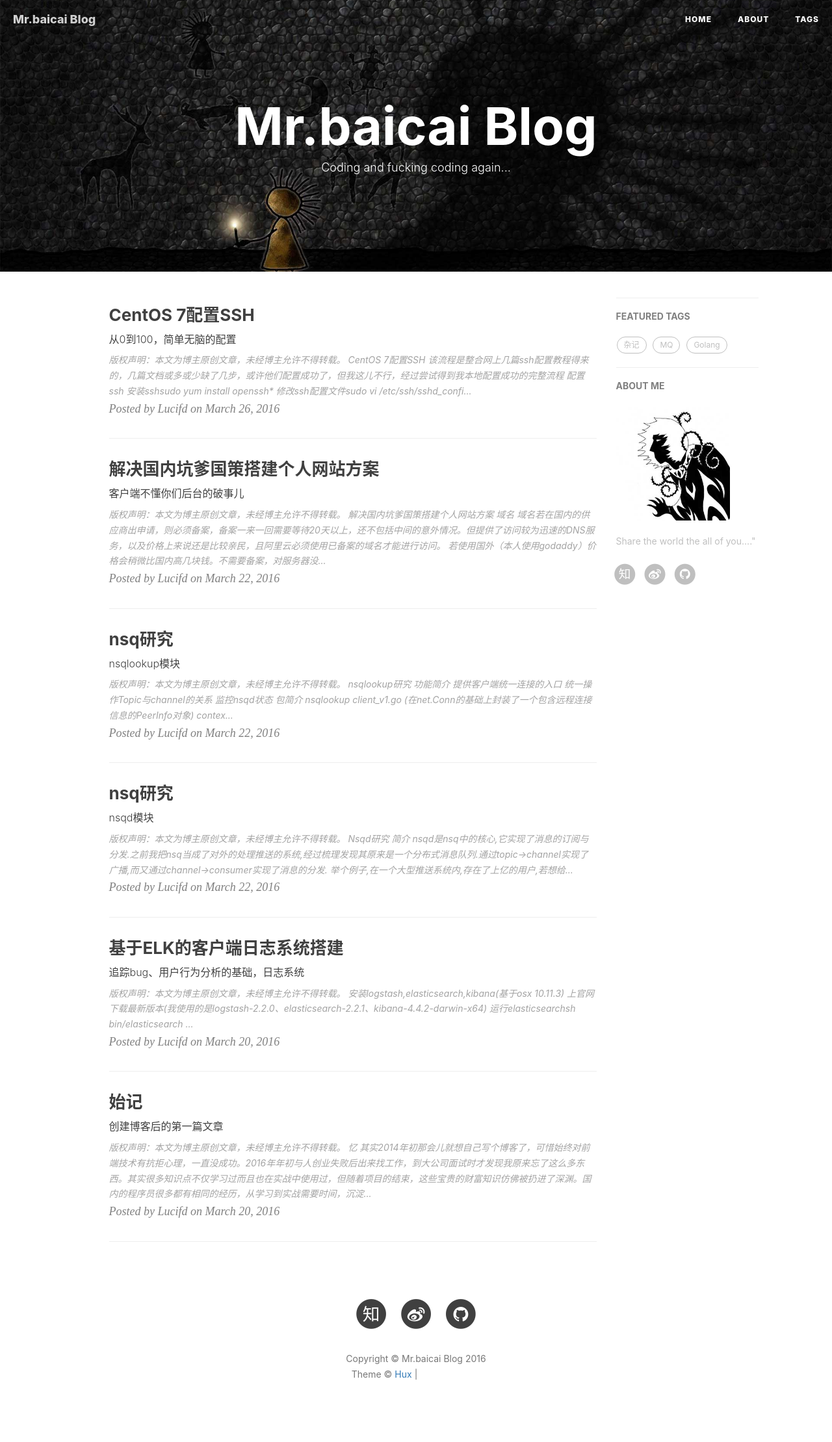
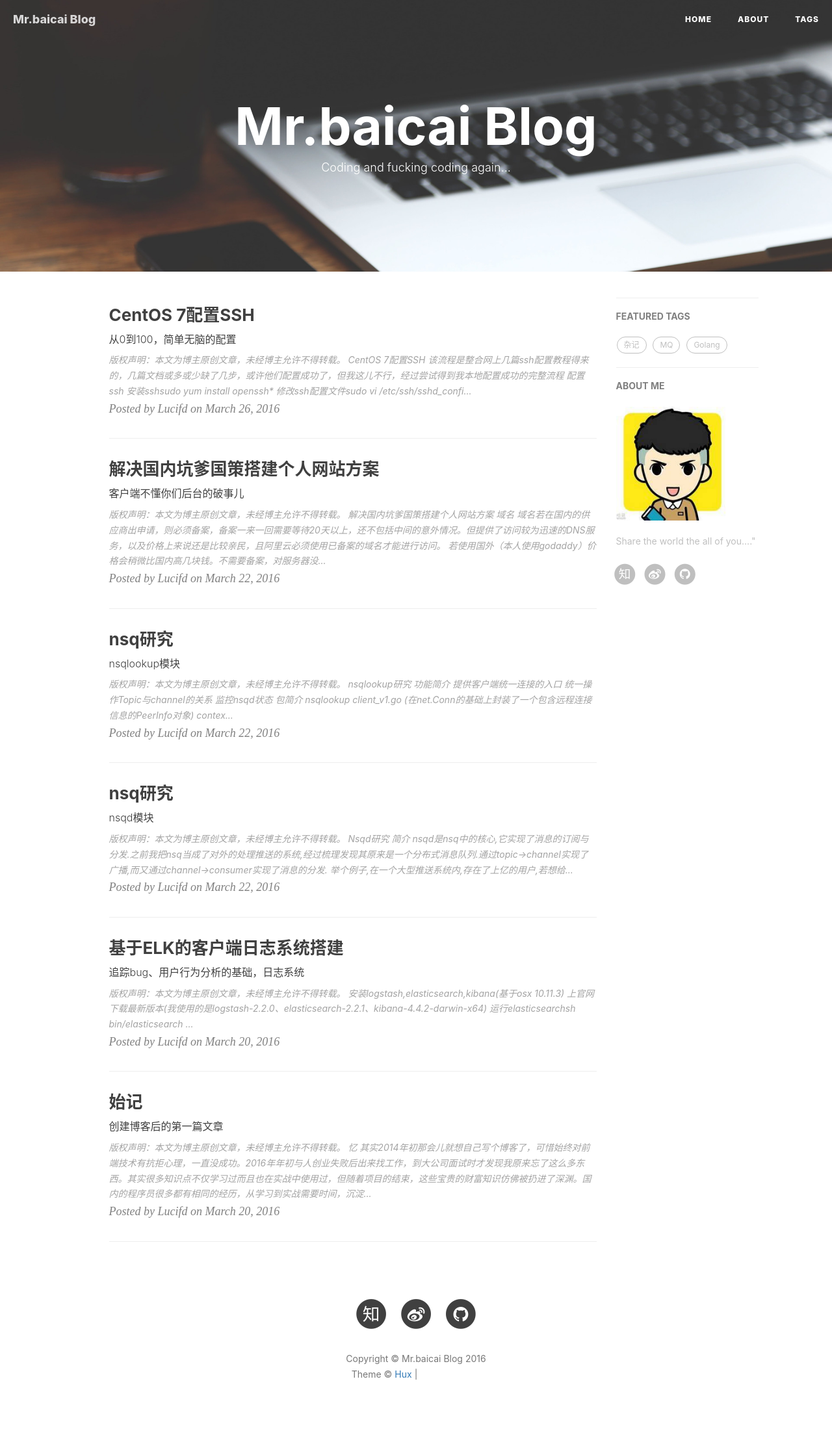
Before and after one commit to dashen19930328/zhangli.github.com, a Jekyll site: the page built from index.html, in a window 1280 px wide. Shown: the whole page at 65% size. Built offline with Jekyll 4.4.1, drawn with Linux system fonts in a browser that asks for light colours; nearby versions of some CDN libraries; the list of posts is cut into pages by our own code; comment, search, counter and statistics services are not loaded; grey boxes are pictures that could not be loaded.

Commit message:
Update _config.yml

```diff
--- a/_config.yml
+++ b/_config.yml
@@ -1,7 +1,7 @@
 # Site settings
 title: Mr.baicai Blog
 SEOTitle: Mr.baicai's blog |  Blog
-header-img: img/home-bg.jpg
+header-img: img/background.jpg
 email: Mr.baicai@sina.cn
 description: "记录下将要被遗忘的事"
 keyword: "Mr., Mr.baicai, Mr.baicai Blog, 博客, 个人网站, 互联网, Android, Golang"
@@ -69,7 +69,7 @@
 # Sidebar settings
 sidebar: true                           # whether or not using Sidebar.
 sidebar-about-description: "Share the world the all of you....\""
-sidebar-avatar: /img/avatar-lucifd.jpg      # use absolute URL, seeing it's used in both `/` and `/about/`
+sidebar-avatar: /img/personal.jpg      # use absolute URL, seeing it's used in both `/` and `/about/`
 
 
 
```
